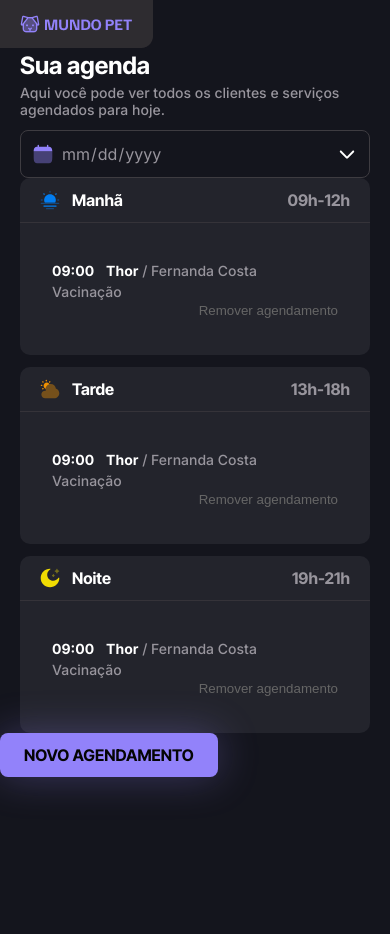
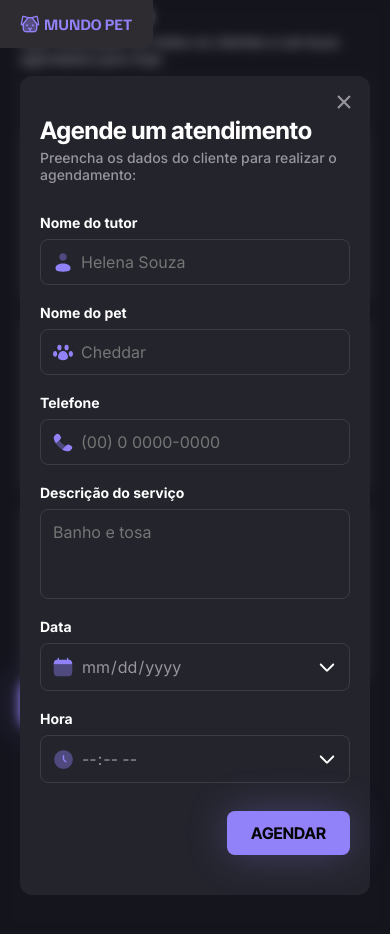
Before and after one commit to raissaaciolee/Agendamento-de-Petshop, a plain HTML site: page index.html in a window 390 px wide. Before the commit the page ends 844 px from the top, so only its background shows below. Drawn offline with Linux system fonts and the light colour scheme.

Commit message:
|| feat: estilização do formulário e ajustes visuais nos inputs ||
Descrição:
- Estilizado o formulário principal com foco em usabilidade e aparência visual;
- Realizados ajustes nos elementos de input do HTML para melhor alinhamento e responsividade;
- Implementado efeito de desfoque (blur) no fundo da página ao exibir o formulário, destacando-o na tela e melhorando a experiência do usuário.

```diff
--- a/index.html
+++ b/index.html
@@ -50,7 +50,7 @@
                             <span class="service">Vacinação</span>
                             <span class="tooltip">Vacinação</span>
                         </div>
-                        <button type="button" class="remove-appointment lh-16" aria-label="Remover agendamento">Remover agendamento</button>
+                        <button type="button" class="remove-appointment transition lh-16" aria-label="Remover agendamento">Remover agendamento</button>
                     </li>
                 </ul>
             </section>
@@ -77,7 +77,7 @@
                             <span class="service">Vacinação</span>
                             <span class="tooltip">Vacinação</span>
                         </div>
-                        <button type="button" class="remove-appointment lh-16" aria-label="Remover agendamento">Remover agendamento</button>
+                        <button type="button" class="remove-appointment transition lh-16" aria-label="Remover agendamento">Remover agendamento</button>
                     </li>
                 </ul>
             </section>
@@ -103,64 +103,72 @@
                             <span class="service">Vacinação</span>
                             <span class="tooltip">Vacinação</span>
                         </div>
-                        <button type="button" class="remove-appointment lh-16" aria-label="Remover agendamento">Remover agendamento</button>
+                        <button type="button" class="remove-appointment transition lh-16" aria-label="Remover agendamento">Remover agendamento</button>
                     </li>
                 </ul>
             </section>
-        </div>
         </div>
 
         <footer>
             <button type="button" class="button">Novo agendamento</button>
         </footer>
+    </div>
 
     <!-- FORMULÁRIO DE AGENDAMENTO -->
-    <form action="" method="" class="hidden">
-        <button type="button">
+    <div class="overlay">
+        <form action="" method="" class="container form">
+            <button type="button" class="close-form transition">
                 <img src="./src/assets/close.png" alt="Fechar formulário de agendamento">
             </button>
-        <!-- Cliente e Serviço -->
-        <fieldset>
-            <header>
+
+            <header class="grid g-4">
                 <h2>Agende um atendimento</h2>
                 <span>Preencha os dados do cliente para realizar o agendamento:</span>
             </header>
 
+            <div class="input-container grid g-16">
+                <!-- Cliente e Serviço -->
+                <fieldset>
+                    <div class="grid g-16">
                         <div class="input-wrapper flex g-4">
                             <label for="tutor-name" class="lh-24">Nome do tutor</label>
-                <input type="text" id="tutor-name" class="input lh-150" name="tutor-name" placeholder="Helena Souza" minlength="3" maxlength="30" required>
+                            <input type="text" id="tutor-name" class="input transition lh-150" name="tutor-name" placeholder="Helena Souza" minlength="3" maxlength="30" required>
                         </div>
 
                         <div class="input-wrapper flex g-4">
                             <label for="pet-name" class="lh-24">Nome do pet</label>
-                <input type="text" id="pet-name" class="input lh-150" name="pet-name" placeholder="Cheddar" minlength="3" maxlength="10" required>
+                            <input type="text" id="pet-name" class="input transition lh-150" name="pet-name" placeholder="Cheddar" minlength="3" maxlength="10" required>
                         </div>
 
                         <div class="input-wrapper flex g-4">
                             <label for="phone" class="lh-24">Telefone</label>
-                <input type="tel" id="phone" class="input lh-150" name="phone" placeholder="(00) 0 0000-0000" minlength="11" maxlength="11" required>
+                            <input type="tel" id="phone" class="input transition lh-150" name="phone" placeholder="(00) 0 0000-0000" minlength="11" maxlength="11" required>
                         </div>
 
                         <div class="input-wrapper flex g-4">
                             <label for="service" class="lh-24">Descrição do serviço</label>
-                <textarea id="service" class="input lh-150" name="service" placeholder="Banho e tosa" maxlength="100" style="resize: none;" required></textarea>
+                            <textarea id="service" class="input transition lh-150" name="service" placeholder="Banho e tosa" required></textarea>
+                        </div>
                     </div>
                 </fieldset>
 
                 <!-- Data e Horário -->
-        <fieldset>
+                <fieldset class="date-hour-inputs grid g-16">
                     <div class="input-wrapper flex g-4">
                         <label for="date" class="lh-24">Data</label>
-                <input type="date" id="date" class="input input-with-arrow input-hide-picker lh-150" name="date" required>
+                        <input type="date" id="date" class="input transition input-with-arrow input-hide-picker lh-150" name="date" required>
                     </div>
 
                     <div class="input-wrapper flex g-4">
                         <label for="time" class="lh-24">Hora</label>
-                <input type="time" id="time" class="input input-with-arrow input-hide-picker lh-150" name="time" required>
+                        <input type="time" id="time" class="input transition input-with-arrow input-hide-picker lh-150" name="time" required>
                     </div>
                 </fieldset>
+            </div>
 
-        <button class="button">Agendar</button>
+
+            <button class="button flex create-appointment-button">Agendar</button>
         </form>
+    </div>
   </body>
 </html>
--- a/src/styles/components/inputs.css
+++ b/src/styles/components/inputs.css
@@ -1,14 +1,13 @@
 /* Estilo base dos inputs */
 .input {
     position: relative;
-    padding: 1.2rem 4rem;
+    padding: 1.2rem 1.2rem 1.2rem 4rem;
     font: 400 1.6rem var(--ff-inter);
     background: transparent no-repeat 1.2rem center;
     color: var(--content-secondary);
     border: 1px solid var(--border-primary);
     outline: 2px solid transparent;
     border-radius: .8rem;
-    transition: all .2s ease-in-out;
 
     &:hover { border-color: var(--border-secondary); }
     &:focus-within { outline: 1px solid var(--color-brand); }
@@ -47,7 +46,12 @@
 #time { background-image: url("../../assets/clock.svg"); }
 
 /* Estilo específico para o campo de serviço (sem ícone, com padding reduzido) */
-#service { padding-inline: 1.2rem; }
+#service {
+    padding-inline: 1.2rem;
+    height: 9rem;
+    resize: none;
+    scrollbar-width: none;
+}
 
 /* Estilização dos agrupamento dos inputs e labels */
 .input-wrapper {
--- a/src/styles/components/schedule-sections.css
+++ b/src/styles/components/schedule-sections.css
@@ -84,7 +84,6 @@
     grid-template-areas: remove-appointment;
     margin-left: auto;
     color: var(--content-tertiary);
-    transition: all .2s ease-in-out;
 
     &:hover {
         color: var(--content-primary);
--- /dev/null
+++ b/src/styles/form.css
@@ -0,0 +1,58 @@
+/* Para desfocar o fundo */
+.overlay {
+  position: absolute;
+  top: 0;
+  left: 0;
+  width: 100%;
+  min-height: 100%;
+  z-index: 999;
+  backdrop-filter: blur(6px);
+}
+
+.form {
+    position: absolute;
+    padding: 4rem 2rem;
+    margin-block: 7.6rem 3.9rem;
+    background-color: var(--background-tertiary);
+    border-radius: 1.2rem;
+    position: relative;
+
+    /* Estilização do botão de fechar o formulário */
+    & .close-form {
+        position: absolute;
+        inset: .8rem .8rem auto auto;
+
+        &:hover {
+            transform: scale(1.1);
+        }
+    }
+
+    /* Espaçamento entre os grupos de inputs */
+    & .input-container {
+        margin-block: 2.8rem;
+    }
+
+    /* Botão de criação de agendamento alinhado à direita */
+    & .create-appointment-button {
+        margin-left: auto;
+    }
+}
+
+@media (width >= 1024px) {
+    .overlay {
+        display: flex;
+        align-items: center;
+    }
+
+    .form {
+        max-width: 44.5rem;
+        margin-block: 2.6rem;
+
+        /* Inputs de data e hora lado a lado em telas maiores */
+        & .date-hour-inputs {
+            display: grid;
+            grid-template-columns: repeat(2, 1fr);
+            gap: 1.6rem;
+        }
+    }
+}
--- a/src/styles/global.css
+++ b/src/styles/global.css
@@ -42,16 +42,21 @@
   margin-inline: auto;
 }
 
+html, body {
+  height: 100%;
+}
+
 body {
-    position: relative;
-
-    height: 100%;
-    min-height: 100vh;
-
     font: 500 1.4rem var(--ff-inter);
-
     background-color: var(--background-primary);
     color: var(--content-secondary);
+}
+
+#logo {
+    display: block;
+    position: absolute;
+    top: 0;
+    z-index: 1000;
 }
 
 h1, h2, h3 {
--- a/src/styles/index.css
+++ b/src/styles/index.css
@@ -3,3 +3,4 @@
 @import url(./components/inputs.css);
 @import url(./components/button.css);
 @import url(./components/schedule-sections.css);
+@import url(form.css);
--- a/src/styles/utilitys.css
+++ b/src/styles/utilitys.css
@@ -17,3 +17,6 @@
 .lh-24 { line-height: 2.4rem; }
 .lh-32 { line-height: 3.2rem; }
 .lh-150 { line-height: 150%; }
+
+/* ANIMAÇÃO E TRANSIÇÃO */
+.transition { transition: all .5s ease-in-out; }
```
Lines whose indentation alone changed are shown as unchanged.
